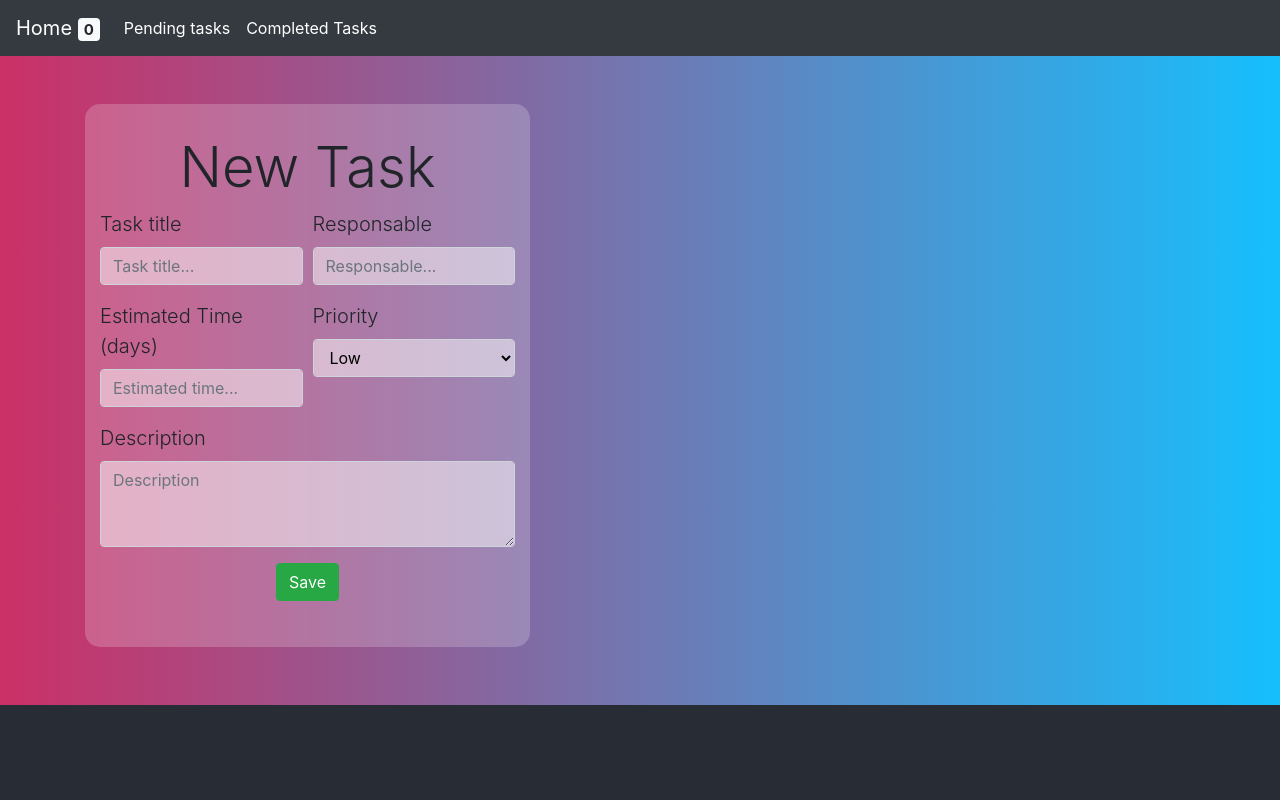
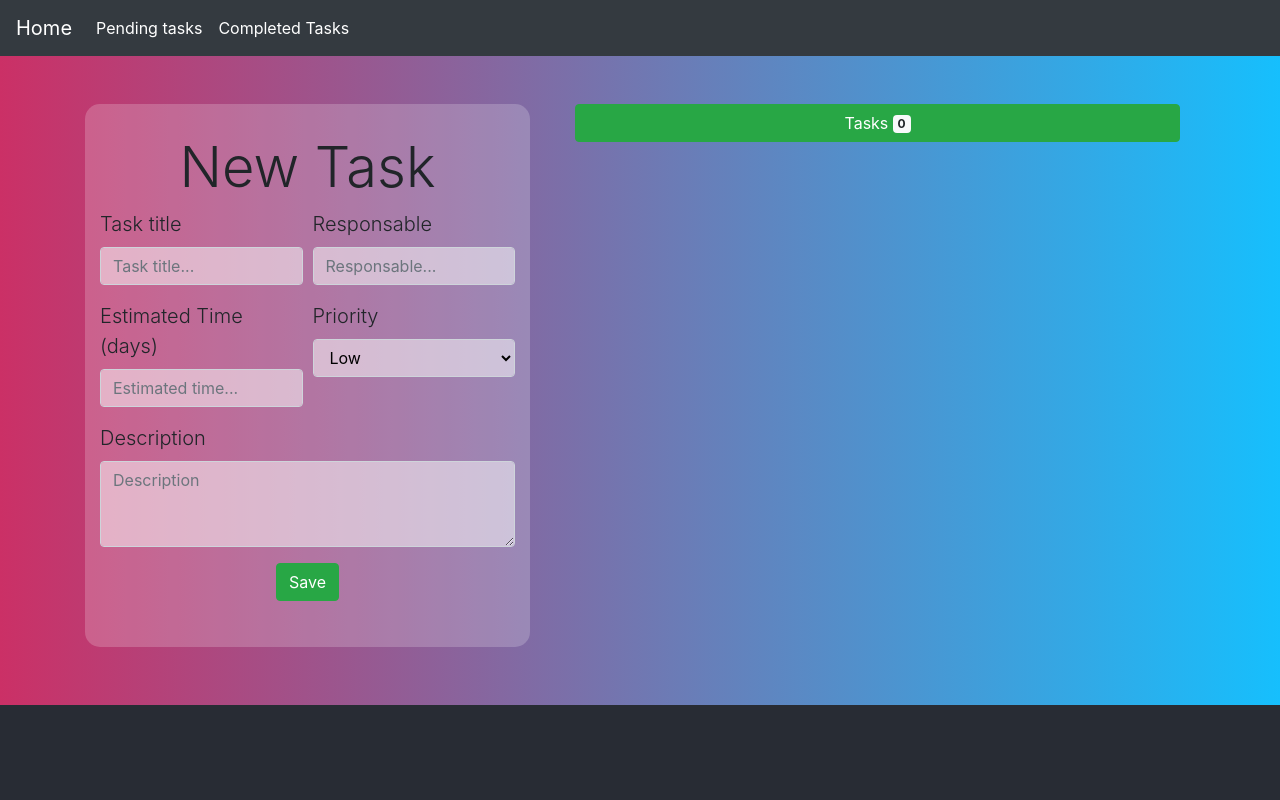
Before and after one commit to Jerh2000/AppTask-ReactJS-Firebase, a React (Create React App) app: page / in a window 1280 px wide. Shown: the top 800 px of the page. Built offline with nearby package versions, Linux system fonts and the light colour scheme.

Commit message:
Componente principal terminado, conexion a DB Ready

```diff
--- a/src/Components/App/App.jsx
+++ b/src/Components/App/App.jsx
@@ -13,43 +13,48 @@ class App extends Component {
   constructor() {
     super();
     this.state = {
-      tasks: [
-
-      ]
+      tasks: [],
     };
-
     this.db = app.database().ref().child("tasks");
     this.addTask = this.addTask.bind(this);
+    this.removeTask = this.removeTask.bind(this);
   }
 
   componentDidMount() {
     const { tasks } = this.state;
-    this.db.on("child_added",snap => {
+    this.db.on("child_added", (snap) => {
       tasks.push({
         taskID: snap.key,
         taskTitle: snap.val().taskTitle,
         taskAuthor: snap.val().taskAuthor,
         taskDescription: snap.val().taskDescription,
         taskEstimatedTime: snap.val().taskEstimatedTime,
-        taskPriority: snap.val().taskPriority
+        taskPriority: snap.val().taskPriority,
       });
-      this.setState({tasks});
+      this.setState({ tasks });
+    });
+    this.db.on("child_removed", (snap) => {
+      for (let i = 0; i < tasks.length; i++) {
+        if (tasks[i].taskID == snap.key) {
+          tasks.splice(i, 1);
+        }
+      }
+      this.setState({ tasks });
     });
   }
 
-  removeTask() {}
+  removeTask(TaskID) {
+    this.db.child(TaskID).remove();
+  }
 
   addTask(item1, item2, item3, item4, item5) {
-    let { tasks } = this.state;
-    tasks.push({
-      taskID: tasks.length + 1,
+    this.db.push().set({
       taskTitle: item1,
       taskAuthor: item2,
       taskDescription: item4,
       taskEstimatedTime: item3,
       taskPriority: item5,
     });
-    this.setState({ tasks });
   }
 
   render() {
@@ -63,20 +68,29 @@ class App extends Component {
           OntaskEstimatedTime={task.taskEstimatedTime}
           OntaskPriority={task.taskPriority}
           key={task.taskID}
+          OnremoveTask={this.removeTask}
         />
       );
     });
-
+    console.log(this.state.tasks.length);
     return (
       <div className="backg">
-        <Navigation count={this.state.tasks.length} />
+        <Navigation />
         <div className="container mt-5 mb-5">
           <div className="row">
             <div className="col-lg-5">
               <FormTask addTask={this.addTask} />
             </div>
             <div className="col-lg-7">
-              <div className="row">{listTask}</div>
+              <div className="col-12 text-center lead mb-1">
+                <button type="button" class="btn btn-success mb-0 w-100">
+                  Tasks{" "}
+                  <span class="badge badge-light">
+                    {this.state.tasks.length}
+                  </span>
+                </button>
+              </div>
+              <div className="row scrollers rounded">{listTask}</div>
             </div>
           </div>
         </div>
```
